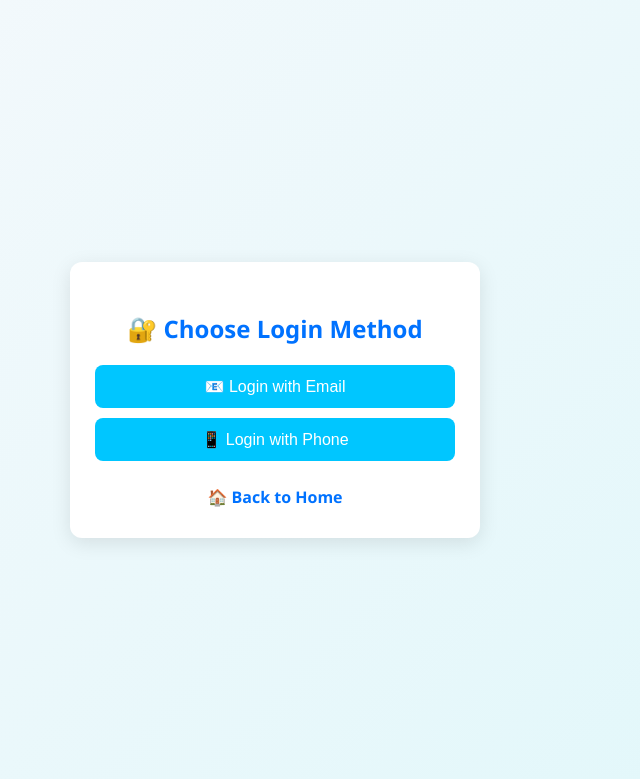
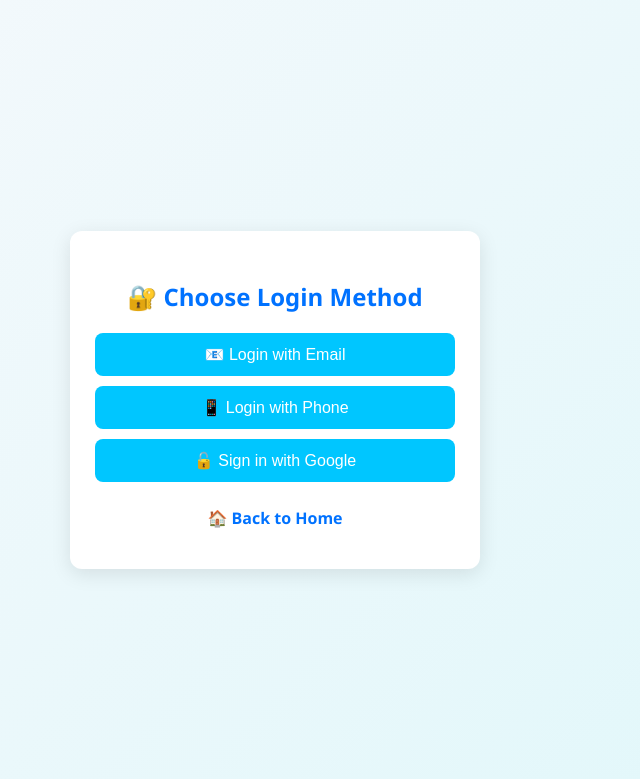
Before and after one commit to benmarshall254/Watchand-earn-app1, a Flask app: template templates/choose_login.html in a window 1280 px wide. Shown: the top 779 px of the page, without its empty margins (365-1005 px from the left). Run offline with Flask 2, Linux system fonts and the light colour scheme; the template is opened without the code that fills it, so the values that code supplies are empty; some libraries are stand-ins or nearby versions.

Commit message:
Update choose_login.html

```diff
--- a/templates/choose_login.html
+++ b/templates/choose_login.html
@@ -4,6 +4,10 @@
   <meta charset="UTF-8">
   <title>Choose Login - Watch & Earn</title>
   <meta name="viewport" content="width=device-width, initial-scale=1">
+
+  <!-- Firebase CDN -->
+  <script src="https://www.gstatic.com/firebasejs/9.6.11/firebase-app-compat.js"></script>
+  <script src="https://www.gstatic.com/firebasejs/9.6.11/firebase-auth-compat.js"></script>
 
   <style>
     body {
@@ -50,7 +54,17 @@
       background-color: #0072ff;
     }
 
-    .login-options .home-link {
+    .google-btn {
+      background: #fff;
+      color: #444;
+      border: 1px solid #ccc;
+    }
+
+    .google-btn:hover {
+      background: #f1f1f1;
+    }
+
+    .home-link {
       margin-top: 15px;
       display: inline-block;
       text-decoration: none;
@@ -58,8 +72,14 @@
       font-weight: bold;
     }
 
-    .login-options .home-link:hover {
+    .home-link:hover {
       text-decoration: underline;
+    }
+
+    .feedback {
+      margin-top: 10px;
+      font-size: 14px;
+      color: green;
     }
   </style>
 </head>
@@ -68,7 +88,37 @@
     <h2>🔐 Choose Login Method</h2>
     <button onclick="location.href='login.html'">📧 Login with Email</button>
     <button onclick="location.href='login_with_phone.html'">📱 Login with Phone</button>
+    <button class="google-btn" onclick="loginWithGoogle()">🔓 Sign in with Google</button>
     <a href="index.html" class="home-link">🏠 Back to Home</a>
+    <div class="feedback" id="googleFeedback"></div>
   </div>
+
+  <script>
+    const firebaseConfig = {
+      apiKey: "AIzaSyCyy6VpTtlKpAEf0nA6wRzpLpfeXRz9Qvk",
+      authDomain: "watchtoearnapp2.firebaseapp.com",
+      projectId: "watchtoearnapp2",
+      storageBucket: "watchtoearnapp2.appspot.com",
+      messagingSenderId: "407239593027",
+      appId: "1:407239593027:web:39a72163f10fab75bd58f6"
+    };
+
+    firebase.initializeApp(firebaseConfig);
+    const auth = firebase.auth();
+
+    function loginWithGoogle() {
+      const provider = new firebase.auth.GoogleAuthProvider();
+      auth.signInWithPopup(provider)
+        .then((result) => {
+          document.getElementById("googleFeedback").textContent = "✅ Login successful! Redirecting...";
+          setTimeout(() => {
+            window.location.href = "dashboard";  // redirect to dashboard after login
+          }, 1500);
+        })
+        .catch((error) => {
+          document.getElementById("googleFeedback").textContent = "⚠️ " + error.message;
+        });
+    }
+  </script>
 </body>
 </html>
```
